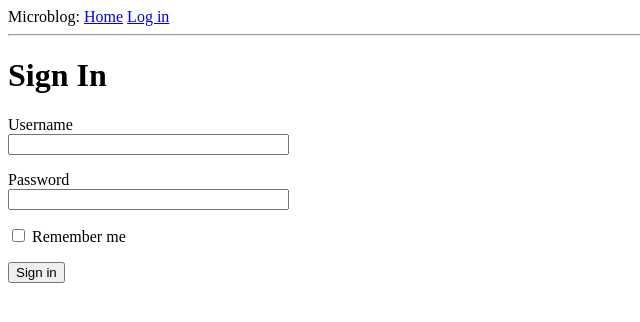
After one commit to naignatiev/flask-microblog-tutorial, a Flask app: page /login in a window 1280 px wide. The commit adds this page. Shown: the top 322 px of the page, without its empty margins (0-640 px from the left). Run offline with Flask 3, Linux system fonts and the light colour scheme.

Commit message:
Login form

```diff
--- /dev/null
+++ b/app/forms.py
@@ -0,0 +1,12 @@
+from flask_wtf import FlaskForm
+from wtforms import StringField, PasswordField, BooleanField, SubmitField
+from wtforms.validators import DataRequired
+
+from app.validators import PasswordRestrictions
+
+
+class LoginForm(FlaskForm):
+    username = StringField('Username', validators=[DataRequired()])
+    password = PasswordField('Password', validators=[DataRequired(), PasswordRestrictions()])
+    remember_me = BooleanField('Remember me')
+    submit = SubmitField('Sign in')
--- a/app/routes.py
+++ b/app/routes.py
@@ -1,6 +1,7 @@
-from flask import render_template
+from flask import render_template, flash, redirect, url_for, request
 
 from app import app
+from app.forms import LoginForm
 
 
 @app.route('/')
@@ -22,3 +23,15 @@ def index():
         }
     ]
     return render_template('index.html', user=user, posts=posts)
+
+
+@app.route('/login', methods=['GET', 'POST'])
+def login():
+    form = LoginForm()
+    if form.validate_on_submit():
+        flash('Login requested for user {}, remember_me={}'.format(
+            form.username.data, form.remember_me.data))
+        return redirect('/index')
+    if request.method == 'POST':
+        return 'LOX'
+    return render_template('login.html', title='Sign in', form=form)
--- a/app/templates/base.html
+++ b/app/templates/base.html
@@ -7,7 +7,19 @@
       {% endif %}
     </head>
     <body>
-        <div>Microblog: <a href="/index">Home</a></div>
+        <div>Microblog:
+            <a href="/index">Home</a>
+            <a href="/login">Log in</a>
+        </div>
+        {% with messages = get_flashed_messages() %}
+        {% if messages %}
+        <ul>
+            {% for message in messages %}
+            <li>{{ message }}</li>
+            {% endfor %}
+        </ul>
+        {% endif %}
+        {% endwith %}
         <hr>
         {% block content %}{% endblock %}
     </body>
--- /dev/null
+++ b/app/templates/login.html
@@ -0,0 +1,18 @@
+{% extends 'base.html' %}
+
+{% block content %}
+    <h1>Sign In</h1>
+    <form action="" method="post" novalidate>
+        {{ form.hidden_tag() }}
+        <p>
+            {{ form.username.label }}<br>
+            {{ form.username(size=32) }}
+        </p>
+        <p>
+            {{ form.password.label }}<br>
+            {{ form.password(size=32) }}
+        </p>
+        <p>{{ form.remember_me() }} {{ form.remember_me.label }}</p>
+        <p>{{ form.submit() }}</p>
+    </form>
+{% endblock %}
```
Also changed, not shown: app/validators.py (added, +18 -0 lines), 1 other file.
